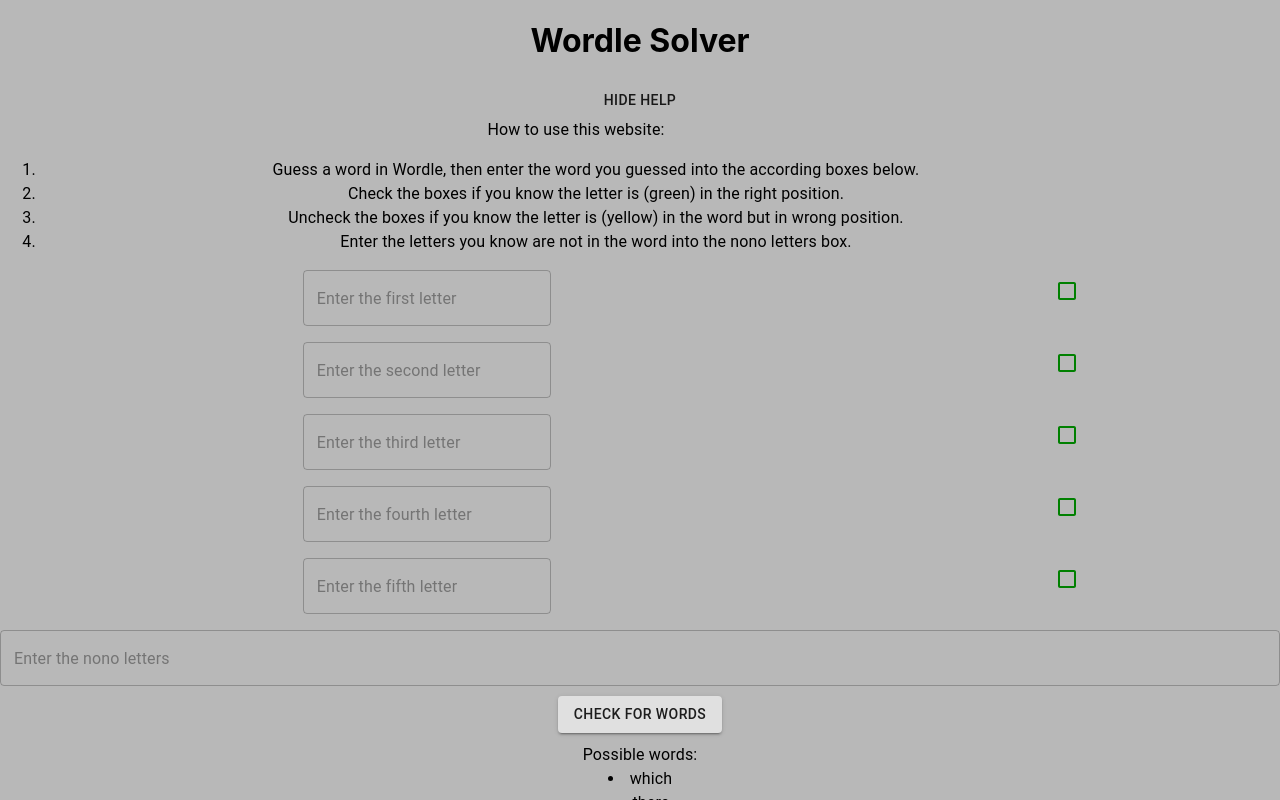
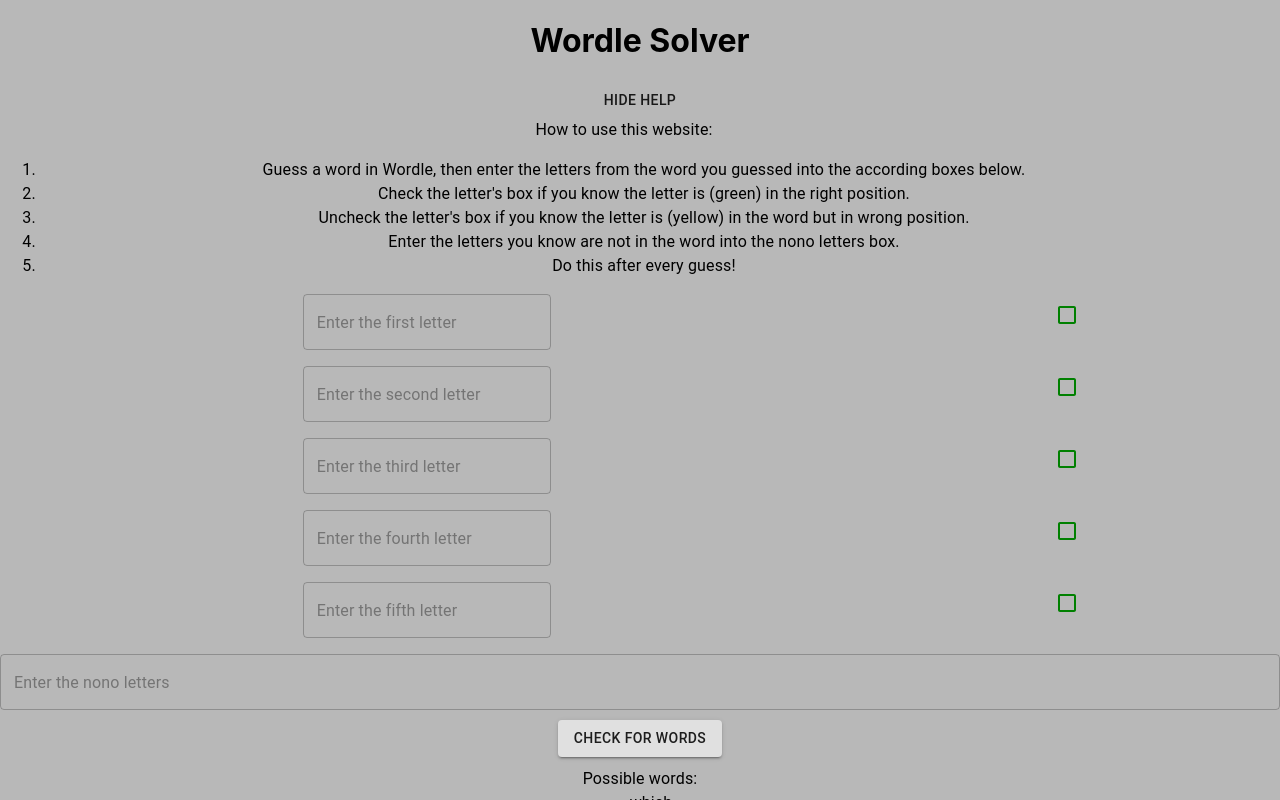
Before and after one commit to pollie80/Wordle-Solver, a React (Create React App) app in the folder wordle-solver/: page / in a window 1280 px wide. Both pictures are taken after a click on the button "SHOW HELP". Shown: the top 800 px of the page. Built offline with nearby package versions, Linux system fonts and the light colour scheme; no server answers.

Commit message:
updated help and title

```diff
--- a/wordle-solver/public/index.html
+++ b/wordle-solver/public/index.html
@@ -24,7 +24,7 @@
       work correctly both with client-side routing and a non-root public URL.
       Learn how to configure a non-root public URL by running `npm run build`.
     -->
-    <title>React App</title>
+    <title>Wordle Solver</title>
   </head>
   <body>
     <noscript>You need to enable JavaScript to run this app.</noscript>
--- a/wordle-solver/src/App.js
+++ b/wordle-solver/src/App.js
@@ -91,25 +91,26 @@ function App() {
 				{showHelp ? "Hide Help" : "Show Help"}
 			</Button>
 			{showHelp && (
-				<Typography maxWidth={"90%"}>
+				<Typography maxWidth={"97.5%"}>
 					How to use this website:
 					<ol>
 						<li>
-							Guess a word in Wordle, then enter the word you
-							guessed into the according boxes below.
+							Guess a word in Wordle, then enter the letters from
+							the word you guessed into the according boxes below.
 						</li>
 						<li>
-							Check the boxes if you know the letter is (green) in
-							the right position.
+							Check the letter's box if you know the letter is
+							(green) in the right position.
 						</li>
 						<li>
-							Uncheck the boxes if you know the letter is (yellow)
-							in the word but in wrong position.
+							Uncheck the letter's box if you know the letter is
+							(yellow) in the word but in wrong position.
 						</li>
 						<li>
 							Enter the letters you know are not in the word into
 							the nono letters box.
 						</li>
+						<li>Do this after every guess!</li>
 					</ol>
 				</Typography>
 			)}
```
